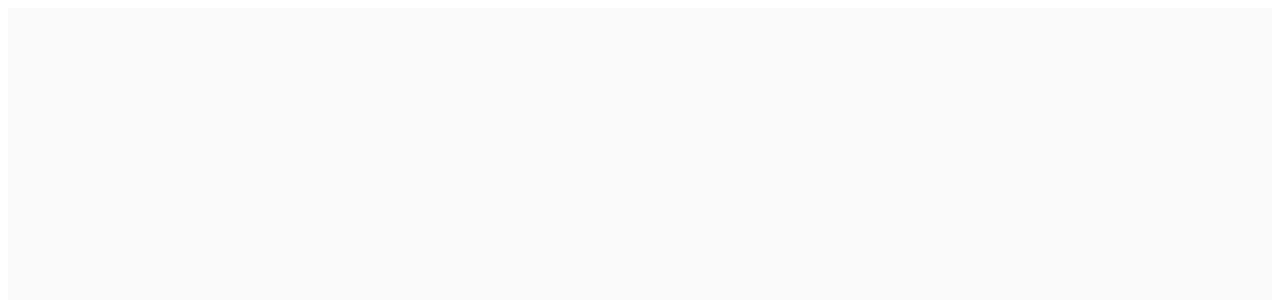
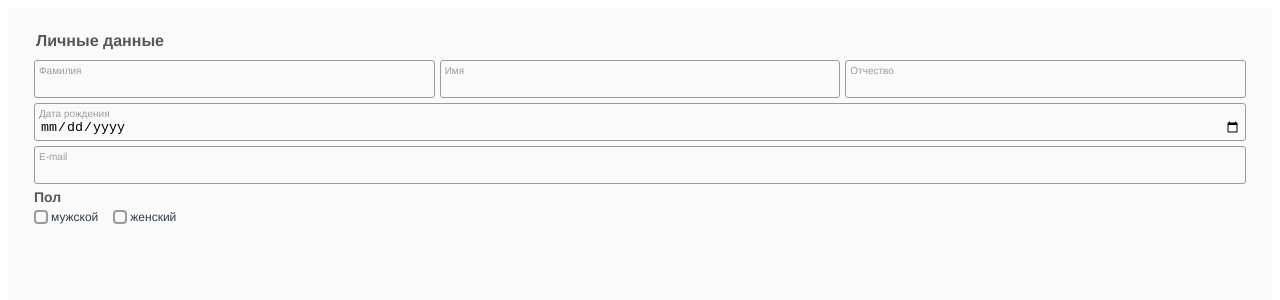
Before and after one commit to ozon-edu-vue-2021/required-task-4-vovasap, a Vue app: page / in a window 1280 px wide. Shown: the top 300 px of the page. Built offline with nearby package versions, Linux system fonts and the light colour scheme.

Commit message:
feat: add form

```diff
--- a/src/components/Form.vue
+++ b/src/components/Form.vue
@@ -1,17 +1,35 @@
 <template>
-  <div class="form"></div>
+  <div class="form">
+    <PersonalDataForm label="Name" v-model="personalData" />
+  </div>
 </template>
 
 <script>
+import PersonalDataForm from '@/components/PersonalDataForm.vue'
+
 export default {
+  components: {
+    PersonalDataForm,
+  },
   data() {
-    return {};
+    return {
+      personalData: {
+        firsName: '',
+        lastName: '',
+        patronymic: '',
+        birthDay: '',
+        email: '',
+        gender: '',
+      },
+    }
   },
   methods: {},
-};
+  computed: {
+    personProfile() {
+      return {
+        ...this.personalData,
+      }
+    },
+  },
+}
 </script>
-
-<style scoped>
-.form {
-}
-</style>
```
